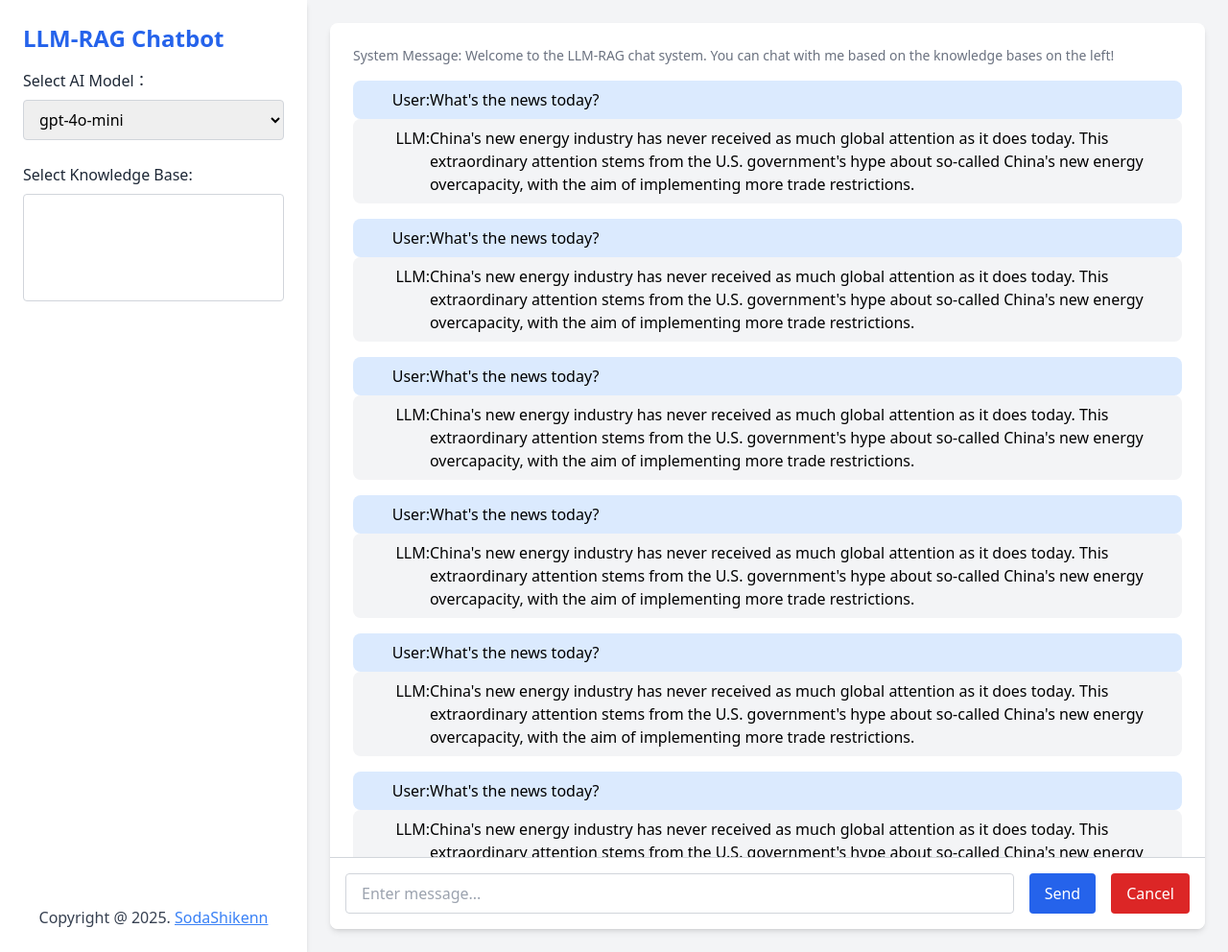
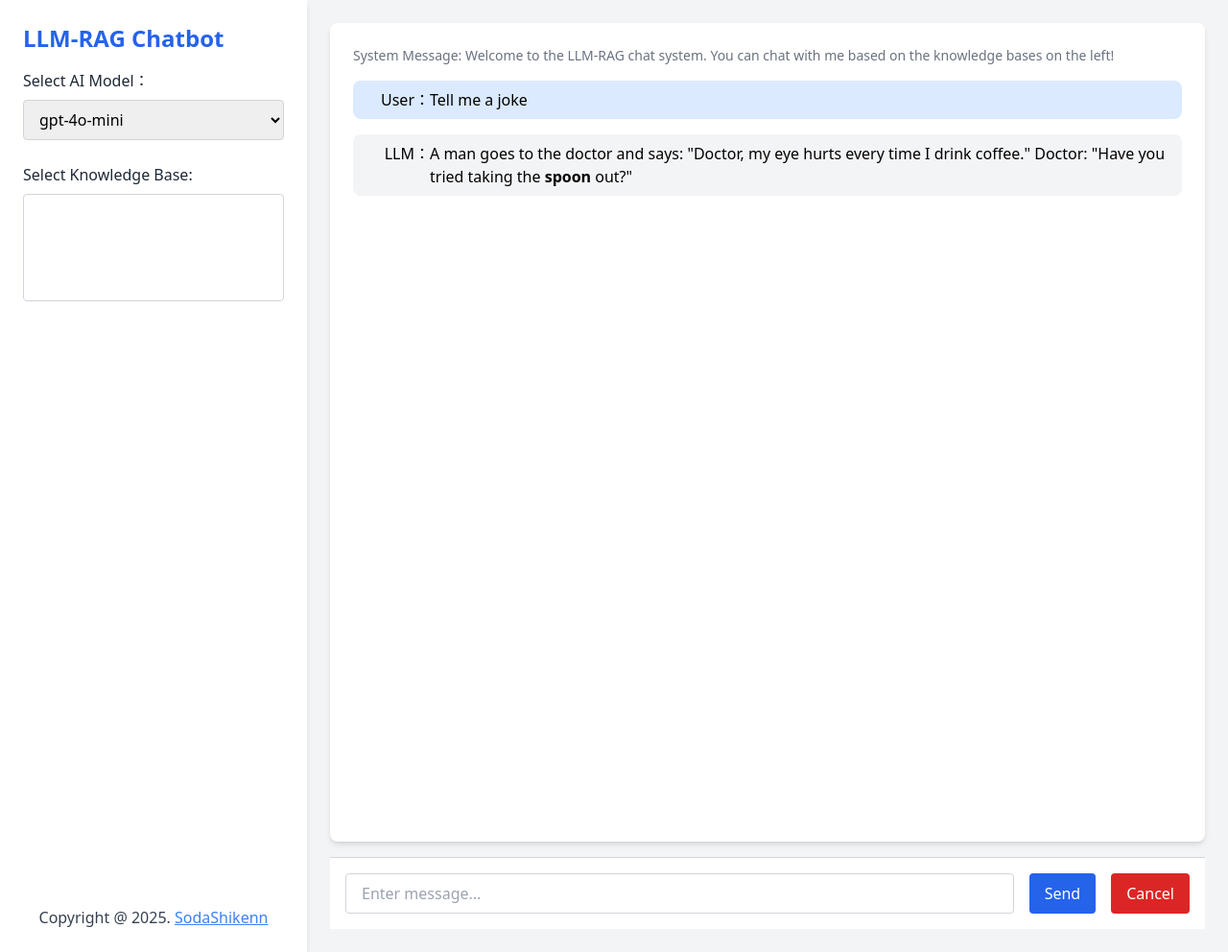
Before and after one commit to SodaShikenn/LLM-RAG_KBQA, a Flask app: page /chat/ in a window 1280 px wide. Shown: the whole page at 96% size. Run offline with Flask 3, Linux system fonts and the light colour scheme; parts of the project's set-up code (start-up, migrations or seed data) failed here and were passed over; some libraries are stand-ins or nearby versions.

Commit message:
Two-way data binding and Markdown conversion

```diff
--- a/project/apps/templates/chat/index.html
+++ b/project/apps/templates/chat/index.html
@@ -7,6 +7,7 @@
     <title>LLM-RAG Chatbot</title>
     <link rel="stylesheet" href="{{url_for('static', filename ='app.css')}}">
     <script src="https://cdn.bootcdn.net/ajax/libs/alpinejs/3.15.0/cdn.min.js" defer></script>
+    <script src="https://cdn.bootcdn.net/ajax/libs/marked/13.0.2/marked.min.js"></script>
 </head>
 
 <body class="bg-gray-100">
@@ -19,10 +20,11 @@
                     <!-- Model Selection -->
                     <div class="mt-4">
                         <label for="model-select" class="block mb-2 text-gray-800 font-medium">Select AI Model：</label>
-                        <select id="model-select"
+                        <select id="model-select" x-model="params.model_name"
                             class="w-full px-3 py-2 rounded border border-gray-300 focus:outline-none focus:ring-2 focus:ring-blue-500">
                             <template x-for="model_name in llmModels" :key="model_name">
-                                <option :value="model_name" x-text="model_name"></option>
+                                <option :value="model_name" :selected="params.model_name === model_name"
+                                    x-text="model_name"></option>
                             </template>
                         </select>
                     </div>
@@ -31,9 +33,9 @@
                         <div class="text-gray-800 mb-2 font-medium">Select Knowledge Base:</div>
                         <div class="flex flex-col space-y-2 overflow-y-auto h-28 p-3 border border-gray-300 rounded">
                             <div class="grid grid-cols-2 gap-2">
-                                <template x-for="dataset in datasets" key="dataset.id">
+                                <template x-for="dataset in datasets" :key="dataset.id">
                                     <label class="flex items-center space-x-2">
-                                        <input type="checkbox" :value="dataset.id"
+                                        <input type="checkbox" :value="dataset.id" x-model="params.dataset_ids"
                                             class="form-checkbox h-4 w-4 text-blue-600">
                                         <span class="text-gray-800" x-text="dataset.name"></span>
                                     </label>
@@ -60,95 +62,30 @@
                         <div class="text-sm text-gray-500">System Message: Welcome to the LLM-RAG chat system. You can
                             chat with me based on the knowledge bases on the left!</div>
                     </div>
+                    <!-- Dynamic chat messages will be inserted here -->
+                    <template x-for="(message, index) in messages" :key="index">
                         <div>
-                        <!-- Dynamic chat messages will be inserted here -->
+                            <template x-if="message.role === 'user'">
                                 <div class="flex bg-blue-100 px-4 py-2 rounded-lg">
-                            <span class="w-16 text-right font-medium flex-shrink-0">User:</span>
-                            <span class="flex-1">What's the news today?</span>
+                                    <span class="w-16 text-right font-medium flex-shrink-0">User：</span>
+                                    <div class="flex-1" x-text="message.content"></div>
                                 </div>
+                            </template>
+                            <template x-if="message.role === 'assistant'">
                                 <div class="flex bg-gray-100 px-4 py-2 rounded-lg">
-                            <span class="w-16 text-right font-medium flex-shrink-0">LLM:</span>
-                            <span class="flex-1">China's new energy industry has never received as much global attention
-                                as it does today. This extraordinary attention stems from the U.S. government's hype
-                                about so-called China's new energy overcapacity, with the aim of implementing more trade
-                                restrictions.</span>
+                                    <span class="w-16 text-right font-medium flex-shrink-0">LLM：</span>
+                                    <div class="flex-1" x-html="convertMarkdown(message.content)"></div>
                                 </div>
+                            </template>
                         </div>
-                    <!-- Dynamic chat messages will be inserted here -->
-                    <div>
-                        <div class="flex bg-blue-100 px-4 py-2 rounded-lg">
-                            <span class="w-16 text-right font-medium flex-shrink-0">User:</span>
-                            <span class="flex-1">What's the news today?</span>
-                        </div>
-                        <div class="flex bg-gray-100 px-4 py-2 rounded-lg">
-                            <span class="w-16 text-right font-medium flex-shrink-0">LLM:</span>
-                            <span class="flex-1">China's new energy industry has never received as much global attention
-                                as it does today. This extraordinary attention stems from the U.S. government's hype
-                                about so-called China's new energy overcapacity, with the aim of implementing more trade
-                                restrictions.</span>
-                        </div>
-                    </div>
-                    <!-- Dynamic chat messages will be inserted here -->
-                    <div>
-                        <div class="flex bg-blue-100 px-4 py-2 rounded-lg">
-                            <span class="w-16 text-right font-medium flex-shrink-0">User:</span>
-                            <span class="flex-1">What's the news today?</span>
-                        </div>
-                        <div class="flex bg-gray-100 px-4 py-2 rounded-lg">
-                            <span class="w-16 text-right font-medium flex-shrink-0">LLM:</span>
-                            <span class="flex-1">China's new energy industry has never received as much global attention
-                                as it does today. This extraordinary attention stems from the U.S. government's hype
-                                about so-called China's new energy overcapacity, with the aim of implementing more trade
-                                restrictions.</span>
-                        </div>
-                    </div>
-                    <!-- Dynamic chat messages will be inserted here -->
-                    <div>
-                        <div class="flex bg-blue-100 px-4 py-2 rounded-lg">
-                            <span class="w-16 text-right font-medium flex-shrink-0">User:</span>
-                            <span class="flex-1">What's the news today?</span>
-                        </div>
-                        <div class="flex bg-gray-100 px-4 py-2 rounded-lg">
-                            <span class="w-16 text-right font-medium flex-shrink-0">LLM:</span>
-                            <span class="flex-1">China's new energy industry has never received as much global attention
-                                as it does today. This extraordinary attention stems from the U.S. government's hype
-                                about so-called China's new energy overcapacity, with the aim of implementing more trade
-                                restrictions.</span>
-                        </div>
-                    </div>
-                    <!-- Dynamic chat messages will be inserted here -->
-                    <div>
-                        <div class="flex bg-blue-100 px-4 py-2 rounded-lg">
-                            <span class="w-16 text-right font-medium flex-shrink-0">User:</span>
-                            <span class="flex-1">What's the news today?</span>
-                        </div>
-                        <div class="flex bg-gray-100 px-4 py-2 rounded-lg">
-                            <span class="w-16 text-right font-medium flex-shrink-0">LLM:</span>
-                            <span class="flex-1">China's new energy industry has never received as much global attention
-                                as it does today. This extraordinary attention stems from the U.S. government's hype
-                                about so-called China's new energy overcapacity, with the aim of implementing more trade
-                                restrictions.</span>
-                        </div>
-                    </div>
-                    <!-- Dynamic chat messages will be inserted here -->
-                    <div>
-                        <div class="flex bg-blue-100 px-4 py-2 rounded-lg">
-                            <span class="w-16 text-right font-medium flex-shrink-0">User:</span>
-                            <span class="flex-1">What's the news today?</span>
-                        </div>
-                        <div class="flex bg-gray-100 px-4 py-2 rounded-lg">
-                            <span class="w-16 text-right font-medium flex-shrink-0">LLM:</span>
-                            <span class="flex-1">China's new energy industry has never received as much global attention
-                                as it does today. This extraordinary attention stems from the U.S. government's hype
-                                about so-called China's new energy overcapacity, with the aim of implementing more trade
-                                restrictions.</span>
-                        </div>
+                    </template>
+
                 </div>
             </div>
             <!-- Input Box -->
             <div class="p-4 border-t border-gray-300 bg-white">
                 <div class="flex space-x-4">
-                        <input type="text" id="chat-input"
+                    <input type="text" id="chat-input" x-model="params.dataset_ids"
                         class="flex-1 px-4 py-2 border border-gray-300 rounded focus:outline-none focus:ring-2 focus:ring-blue-500"
                         placeholder="Enter message...">
                     <button class="px-4 py-2 bg-blue-600 text-white rounded hover:bg-blue-700">Send</button>
@@ -164,7 +101,31 @@
             llmModels = JSON.parse('{{ llm_models | tojson }}')
             return {
                 llmModels: llmModels,
-                datasets: JSON.parse('{{ datasets | tojson }}')
+                datasets: JSON.parse('{{ datasets | tojson }}'),
+                params: {
+                    model_name: llmModels[0],
+                    dataset_ids: []
+                },
+                chatInput: '',
+                messages: [
+                    { 'role': 'user', 'content': 'Tell me a joke' },
+                    { 'role': 'assistant', 'content': 'A man goes to the doctor and says: "Doctor, my eye hurts every time I drink coffee." Doctor: "Have you tried taking the **spoon** out?"' },
+                ],
+                convertMarkdown: function (content) {
+                    return marked.parse(content);
+                },
+                updateChatWindow: function () {
+                    const chatWindow = document.getElementById('chat-window');
+                    chatWindow.scrollTop = chatWindow.scrollHeight;
+                },
+                init: function () {
+                    this.$watch('messages', (value) => {
+                        this.updateChatWindow();
+                    });
+                    this.$nextTick(() => {
+                        this.updateChatWindow();
+                    });
+                }
             }
         }
     </script>
```
Lines whose indentation alone changed are shown as unchanged.
